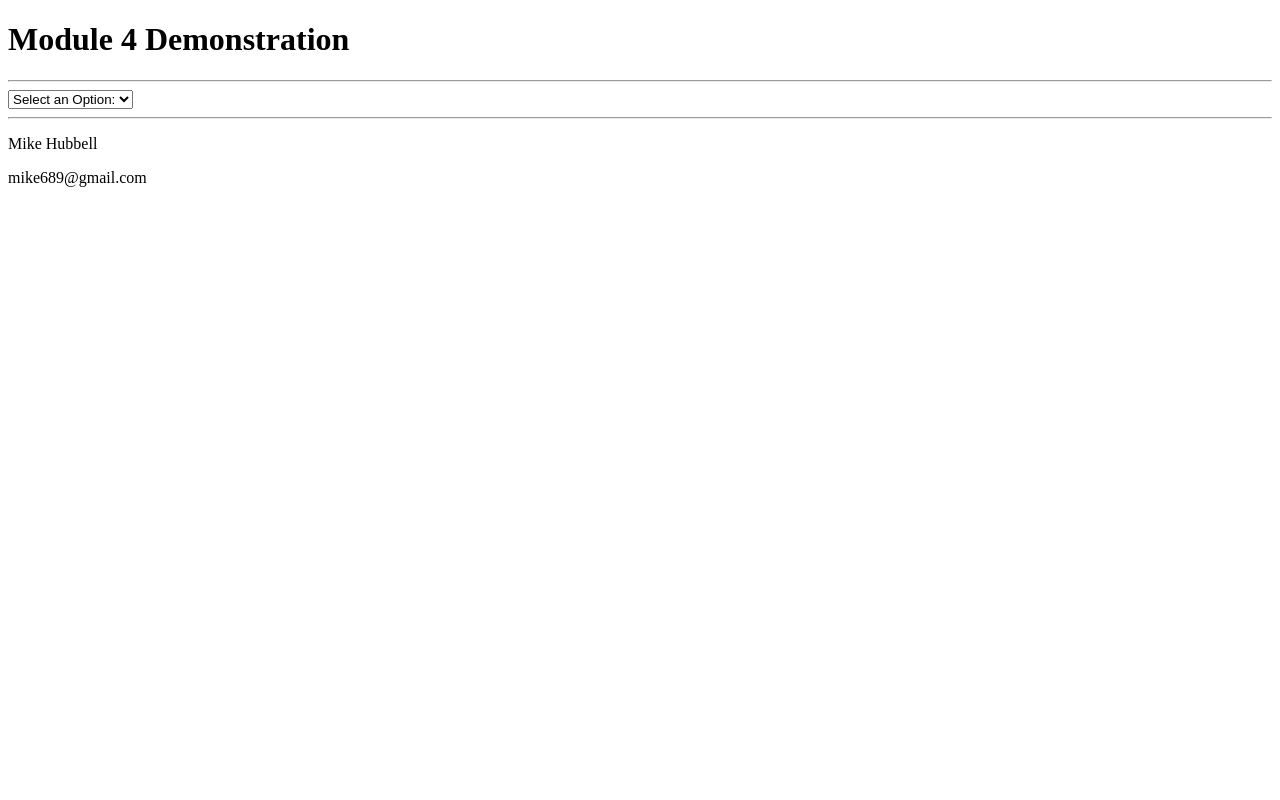
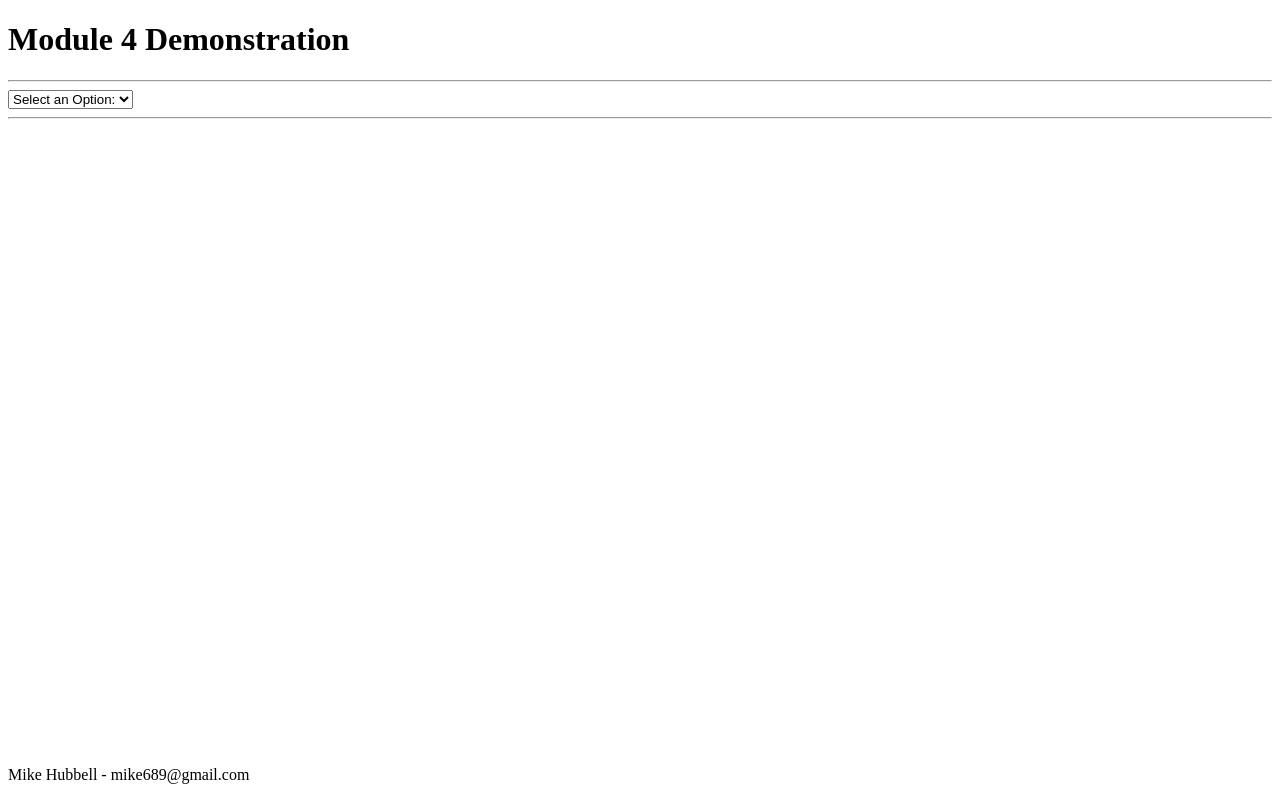
Before and after one commit to mike689/Module-4, a plain HTML site: page index.html in a window 1280 px wide. Drawn offline with Linux system fonts and the light colour scheme.

Commit message:
Footer Fixed
Made footer one line and visible

```diff
--- a/index.html
+++ b/index.html
@@ -27,10 +27,10 @@
         <p>This is the second page.</p>
         <img src="images\smiley.jpg"/>
     </section>
-
+    <br>
+    <br>
     <footer>
-        <p>Mike Hubbell</p>
-        <p>mike689@gmail.com</p>
+        <p>Mike Hubbell - mike689@gmail.com</p>
     </footer>
 </body>
 </html>
--- a/styles/Assignment4.css
+++ b/styles/Assignment4.css
@@ -17,5 +17,6 @@
 }
 
 footer{
-    position: static;
+    position: fixed;
+    bottom: 0px;
 }
```
Also changed, not shown: images/smiley.jpg (added), images/space.jpg (added), 1 other file.
